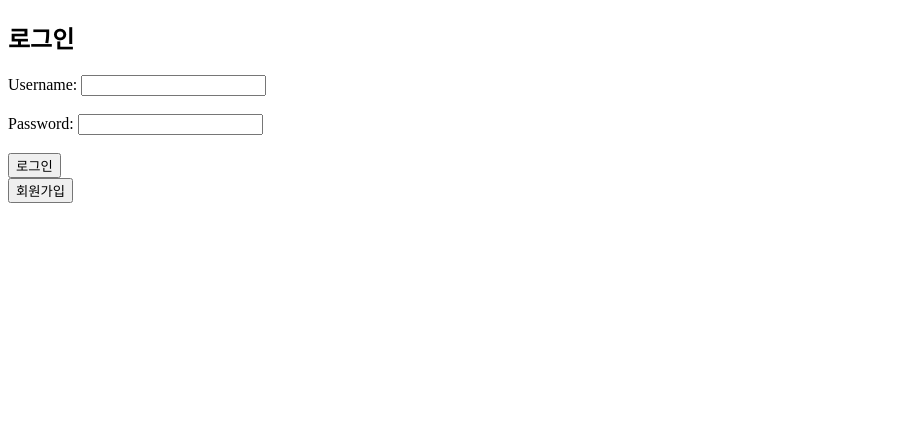
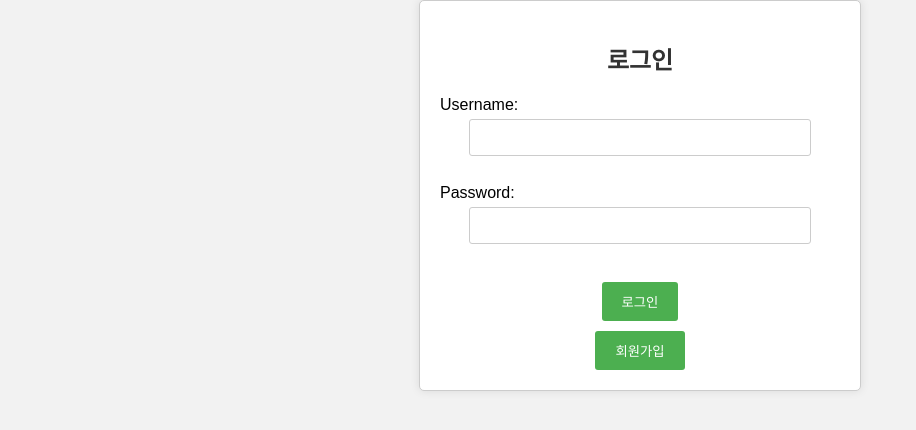
Before and after one commit to JungleWeek00/Mealmatching, a Flask app: page /login in a window 1280 px wide. Shown: the top 430 px of the page, without its empty margins (0-916 px from the left). Run offline with Flask 3, Linux system fonts and the light colour scheme; parts of the project's set-up code (start-up, migrations or seed data) failed here and were passed over.

Commit message:
css_demo 01:05 10-13-23

```diff
--- a/JungleWeek00/templates/login.html
+++ b/JungleWeek00/templates/login.html
@@ -11,9 +11,64 @@
 
 <head>
     <title>Registration Page</title>
+
+    <style>
+        body {
+            font-family: Arial, sans-serif;
+            text-align: center;
+            background-color: #f2f2f2;
+            margin: 0;
+            padding: 0;
+        }
+
+        h2 {
+            color: #333;
+        }
+
+        .container {
+            max-width: 400px;
+            margin: 0 auto;
+            background-color: #fff;
+            border: 1px solid #ccc;
+            padding: 20px;
+            border-radius: 5px;
+            box-shadow: 0 0 10px rgba(0, 0, 0, 0.1);
+        }
+
+        label {
+            display: block;
+            text-align: left;
+        }
+
+        input[type="text"],
+        input[type="password"] {
+            width: 80%;
+            padding: 10px;
+            margin: 5px 0 10px;
+            border: 1px solid #ccc;
+            border-radius: 3px;
+        }
+
+        input[type="submit"] {
+            background-color: #4caf50;
+            color: white;
+            padding: 10px 20px;
+            border: none;
+            border-radius: 3px;
+            cursor: pointer;
+            margin-top: 10px;
+        }
+
+        input[type="submit"]:hover {
+            background-color: #45a049;
+        }
+    </style>
+
+
 </head>
 
 <body>
+    <div class = "container">
         <h2>로그인</h2>
         <!-- action 주소 바꿔야함 -->
         <form action="/login" method="post">
@@ -29,7 +84,7 @@
         <form action="/register" method="post">
             <input type="submit" value="회원가입">
         </form>
-
+    </div>
 </body>
 
 </html>
```
Also changed, not shown: JungleWeek00/templates/info.html (+89 -21 lines), JungleWeek00/templates/newmap.html (+1 -8 lines), JungleWeek00/templates/register.html (+55 -1 lines), JungleWeek00/static/map.jpg (renamed from JungleWeek00/resource/map.jpg). Lines whose indentation alone changed are shown as unchanged.
